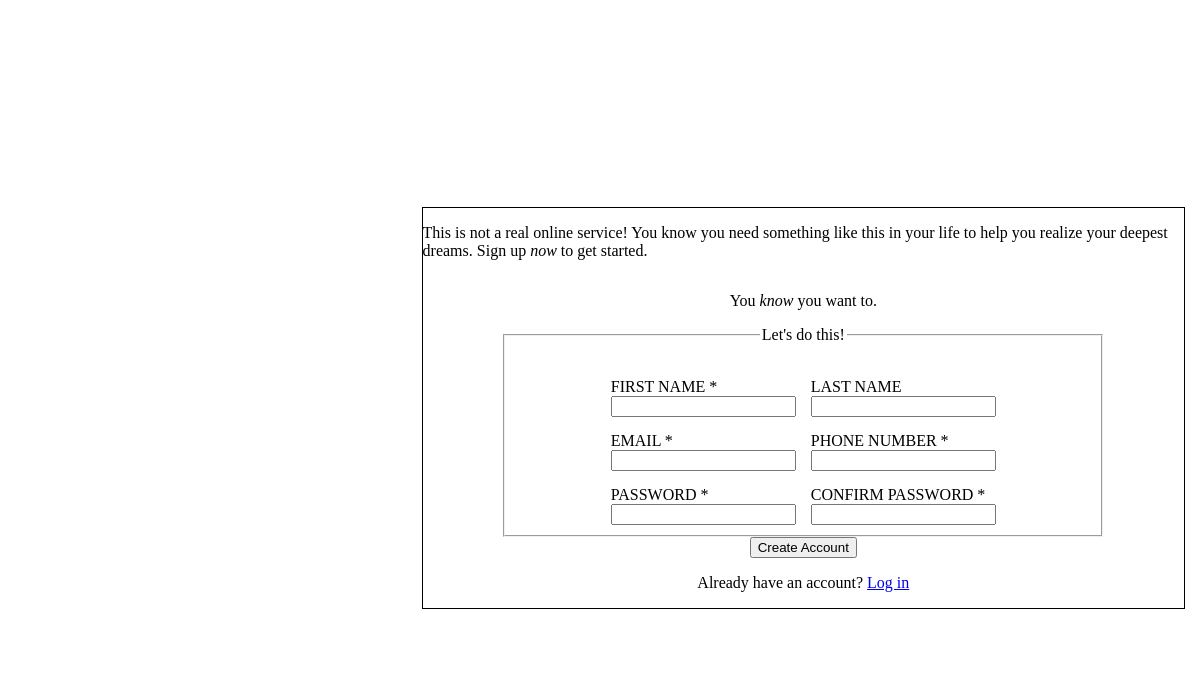
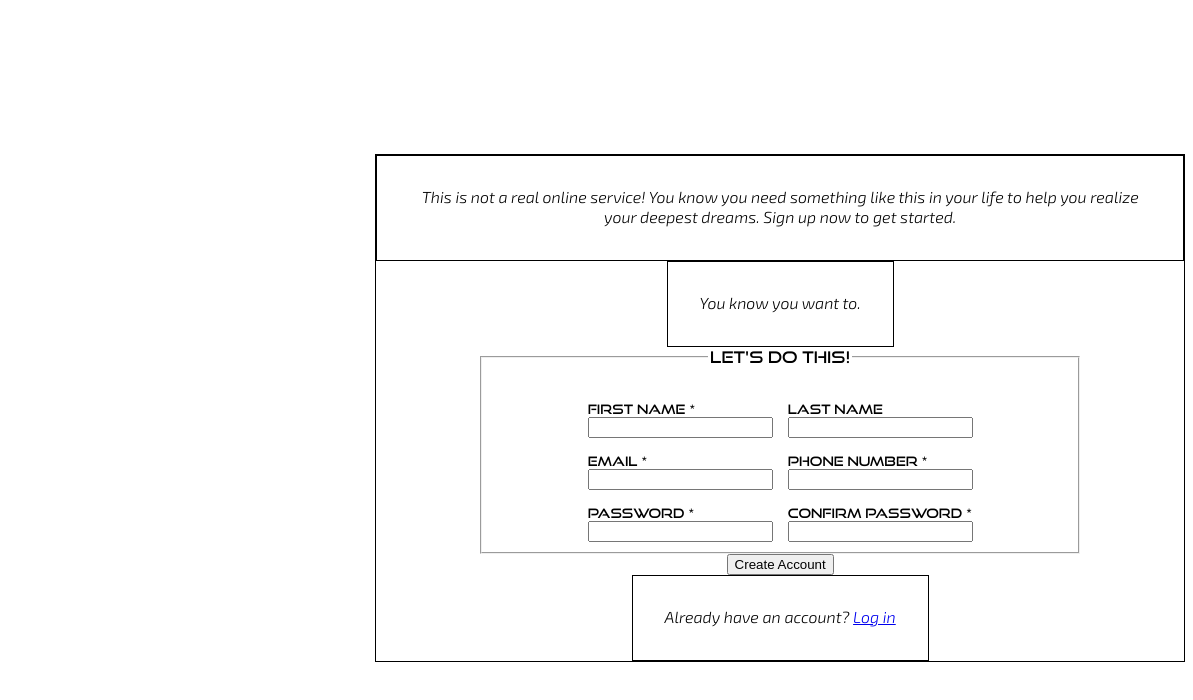
Before and after one commit to VbcVali/Sign-up-Form, a plain HTML site: page index.html in a window 1280 px wide. Shown: the full height of the page, 87-1280 px from the left. Drawn offline with Linux system fonts and the light colour scheme.

Commit message:
Add custom fonts

```diff
--- a/style.css
+++ b/style.css
@@ -1,5 +1,22 @@
 * {
     box-sizing: border-box;
+}
+
+
+@font-face {
+    font-family: paragraph;
+    src: url(fonts/exo2-lightitalic-webfont.woff2) format("woff2");
+    src: url(fonts/exo2-lightitalic-webfont.woff) format("woff");
+    font-size: normal;
+    font-weight: normal;
+}
+
+@font-face {
+    font-family: "label";
+    src: url(fonts/good_times_rg-webfont.woff2) format("woff2"),
+         url(fonts/good_times_rg-webfont.woff) format("woff");
+    font-size: normal;
+    font-weight: normal;
 }
 
 body {
@@ -35,6 +52,7 @@ fieldset {
 legend {
     text-align: center;
     margin-bottom: 5%;
+    font-family: "label";
 }
 
 label {
@@ -49,6 +67,20 @@ form {
     border: 1px solid #000;
 }
 
+p {
+    font-family: paragraph;
+    /* max-width: 400px; */
+    padding: 2em;
+    border: 1px solid #000;
+    margin: 0;
+    text-align: center;
+}
+
+label {
+    font-family: "label";
+    font-size: small;
+}
+
 
 @media screen and (max-width: 600px) {
     .container {
```
Also changed, not shown: fonts/exo2-lightitalic-webfont.woff (added), fonts/exo2-lightitalic-webfont.woff2 (added), fonts/good_times_rg-webfont.woff (added), fonts/good_times_rg-webfont.woff2 (added).
